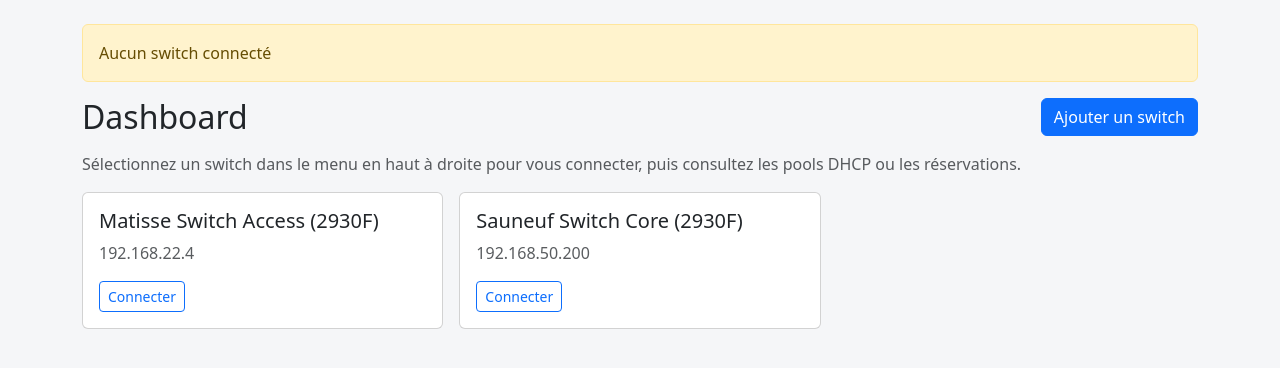
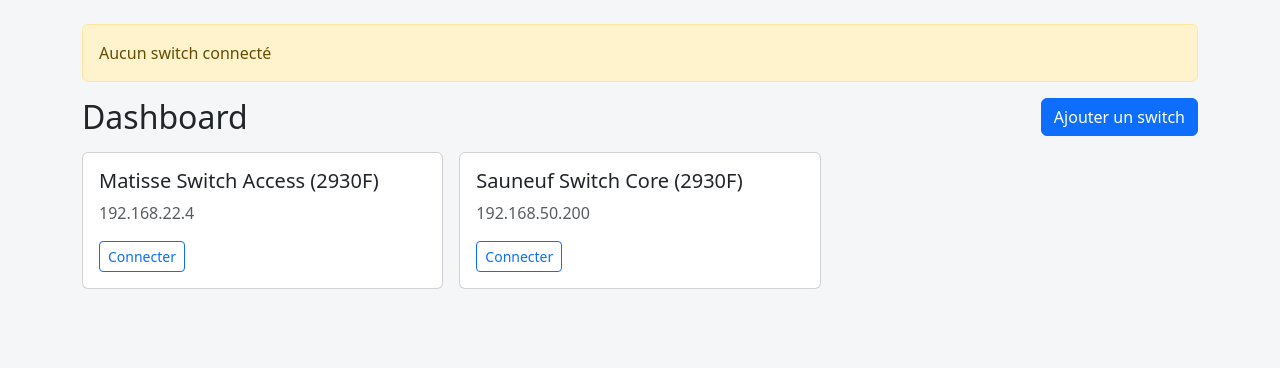
Before and after one commit to phpconcept/aruba-dhcp-mgr, a FastAPI app: page / in a window 1280 px wide. Shown: the part 56-424 px from the top of the page. Run offline with FastAPI, Linux system fonts and the light colour scheme; data that the repository does not hold is empty; some libraries are stand-ins or nearby versions.

Commit message:
Dashboard : retrait du texte obsolète mentionnant le menu déroulant

```diff
--- a/app/templates/dashboard.html
+++ b/app/templates/dashboard.html
@@ -4,7 +4,6 @@
   <h2 class="mb-0">Dashboard</h2>
   <button type="button" class="btn btn-primary" id="btn-add-switch">Ajouter un switch</button>
 </div>
-<p class="text-muted">Sélectionnez un switch dans le menu en haut à droite pour vous connecter, puis consultez les pools DHCP ou les réservations.</p>
 <div id="dashboard-error" class="alert alert-danger d-none"></div>
 <div id="dashboard-switch-list" class="row g-3"></div>
 
```
